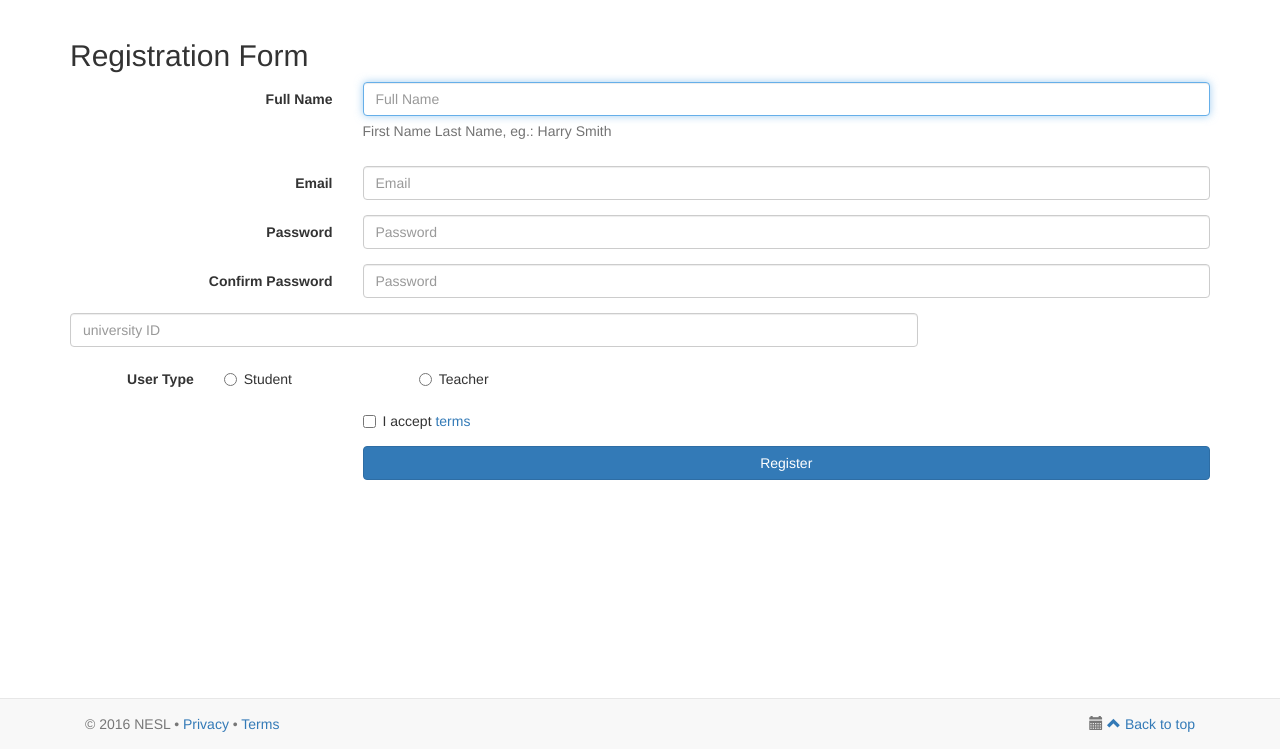
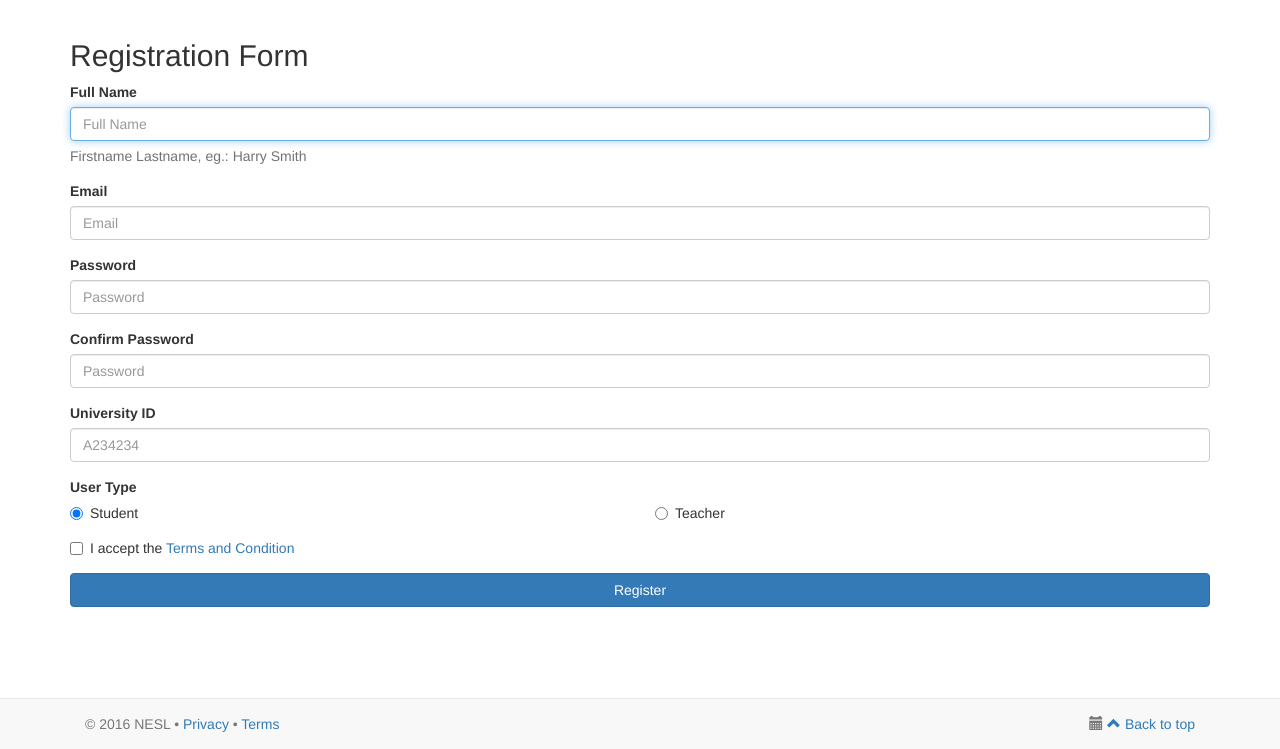
Before and after one commit to nesl/AutoGrader, a Django app: template grader/main/templates/main/registration.html in a window 1280 px wide. Shown: the part 51-800 px from the top of the page. Run offline with Django 3.2, Linux system fonts and the light colour scheme; the template is opened without the code that fills it, so the values that code supplies are empty; parts of the project's set-up code (start-up, migrations or seed data) failed here and were passed over; some libraries are stand-ins or nearby versions.

Commit message:
fixing the registration page

```diff
--- a/grader/main/templates/main/registration.html
+++ b/grader/main/templates/main/registration.html
@@ -2,77 +2,61 @@
 {% extends 'main/base.html' %}
 {% load staticfiles %}
 
+{% block css %}
+  <link href="{% static "main/signin.css" %}" rel="stylesheet">
+{% endblock %}
+
 {% block content %}
 
     <div class="container">
-            <form class="form-horizontal" role="form">
+            <form class="form-register" role="form">
             {% csrf_token %}
-                <h2>Registration Form</h2>
+              <h2 class="form-signin-heading">Registration Form</h2>
                 <div class="form-group">
-                    <label for="firstName" class="col-sm-3 control-label">Full Name</label>
-                    <div class="col-sm-9">
-                        <input type="text" id="firstName" placeholder="Full Name" class="form-control" autofocus>
-                        <span class="help-block">First Name Last Name, eg.: Harry Smith</span>
-                    </div>
+                    <label for="firstName" class="control-label">Full Name</label>
+                    <input type="text" id="firstName" placeholder="Full Name" class="form-control" autofocus>
+                    <span class="help-block">Firstname Lastname, eg.: Harry Smith</span>
                 </div>
                 <div class="form-group">
-                    <label for="email" class="col-sm-3 control-label">Email</label>
-                    <div class="col-sm-9">
+                    <label for="email" class="control-label">Email</label>
                         <input type="email" id="email" placeholder="Email" class="form-control">
-                    </div>
                 </div>
                 <div class="form-group">
-                    <label for="id_password1" class="col-sm-3 control-label">Password</label>
-                    <div class="col-sm-9">
-                        <input type="password" id="id_password1" placeholder="Password" class="form-control">
-                    </div>
+                    <label for="password" class="control-label">Password</label>
+                    <input type="password" id="password" placeholder="Password" class="form-control">
                 </div>
-
                 <div class="form-group">
-                    <label for="id_password2" class="col-sm-3 control-label">Confirm Password</label>
-                    <div class="col-sm-9">
-                        <input type="password" id="id_password2" placeholder="Password" class="form-control">
-                    </div>
+                    <label for="password" class="control-label">Confirm Password</label>
+                    <input type="password" id="password" placeholder="Password" class="form-control">
                 </div>
-
                 <div class="form-group">
-                    <label for="id_uid" class="sr-only">UID</label>
-                    <div class="col-sm-9">
-                        <input type="text" class="form-control" id="id_uid" name="uid" placeholder="university ID">
-                    </div>
+                    <label for="firstName" class="control-label">University ID</label>
+                    <input type="text" id="firstName" placeholder="A234234" class="form-control" autofocus>
                 </div>
-
                 <div class="form-group">
-
-                    <div class="col-sm-6">
-                      <label class="control-label col-sm-3">User Type</label>
+                    <label class="control-label">User Type</label>
                         <div class="row">
-                            <div class="col-sm-4">
+                            <div class="col-sm-6">
                                 <label class="radio-inline">
-                                    <input type="radio" id="id_student" value="Student">Student
+                                    <input type="radio" name="userType" id="femaleRadio" value="Female" checked="">Student
                                 </label>
                             </div>
-                            <div class="col-sm-4">
+                            <div class="col-sm-6">
                                 <label class="radio-inline">
-                                    <input type="radio" id="id_teacher" value="Teacher">Teacher
+                                    <input type="radio" name="userType" id="maleRadio" value="Male">Teacher
                                 </label>
                             </div>
                         </div>
-                    </div>
                 </div> <!-- /.form-group -->
                 <div class="form-group">
-                    <div class="col-sm-9 col-sm-offset-3">
                         <div class="checkbox">
                             <label>
-                                <input type="checkbox">I accept <a href="#">terms</a>
+                                <input type="checkbox">I accept the <a href="#">Terms and Condition</a>
                             </label>
                         </div>
-                    </div>
                 </div> <!-- /.form-group -->
                 <div class="form-group">
-                    <div class="col-sm-9 col-sm-offset-3">
                         <button type="submit" class="btn btn-primary btn-block">Register</button>
-                    </div>
                 </div>
             </form> <!-- /form -->
         </div> <!-- ./container -->
--- a/grader/main/views.py
+++ b/grader/main/views.py
@@ -45,7 +45,7 @@ def registration(request):
     # if a GET (or any other method) we'll create a blank form
     else:
         form = UserCreationForm()
-    return render(request, 'main/login.html', {'form':form})
+    return render(request, 'main/registration.html', {'form':form})
 
 def logout_view(request):
     logout(request)
```
